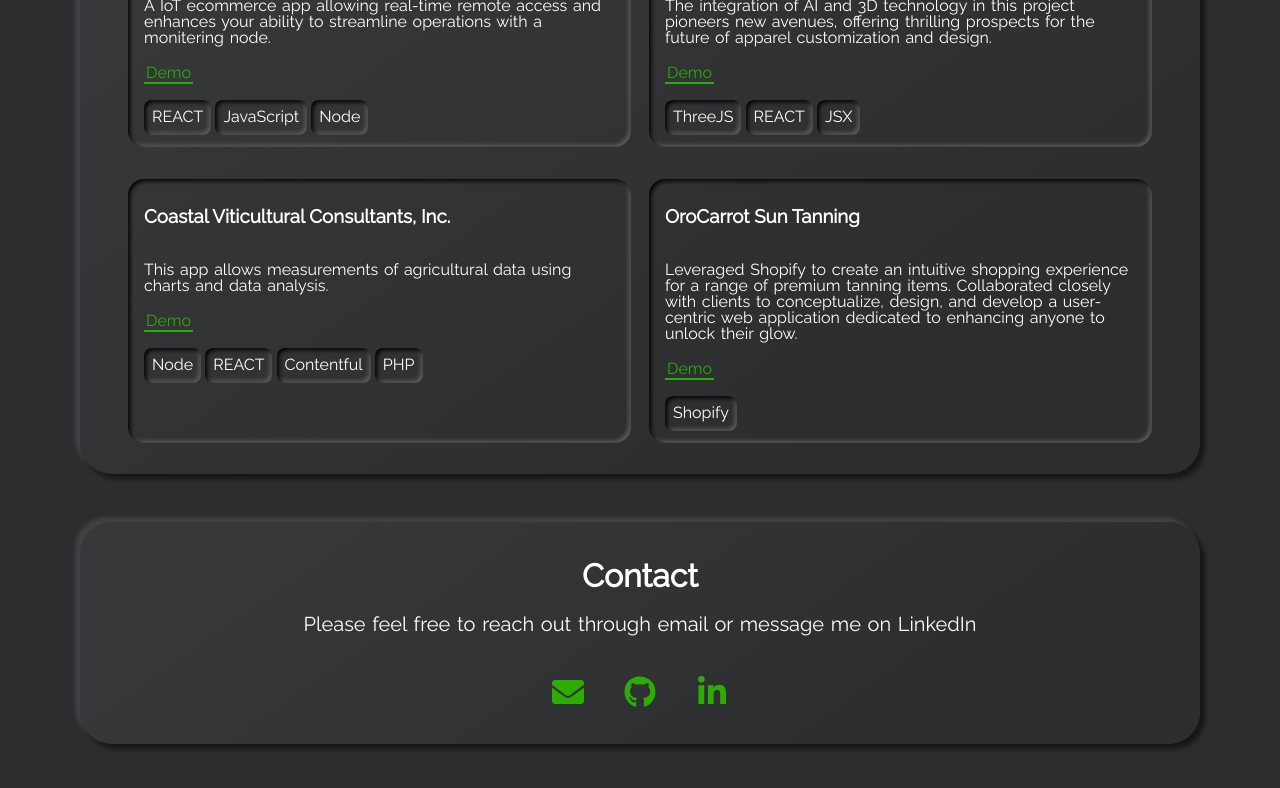
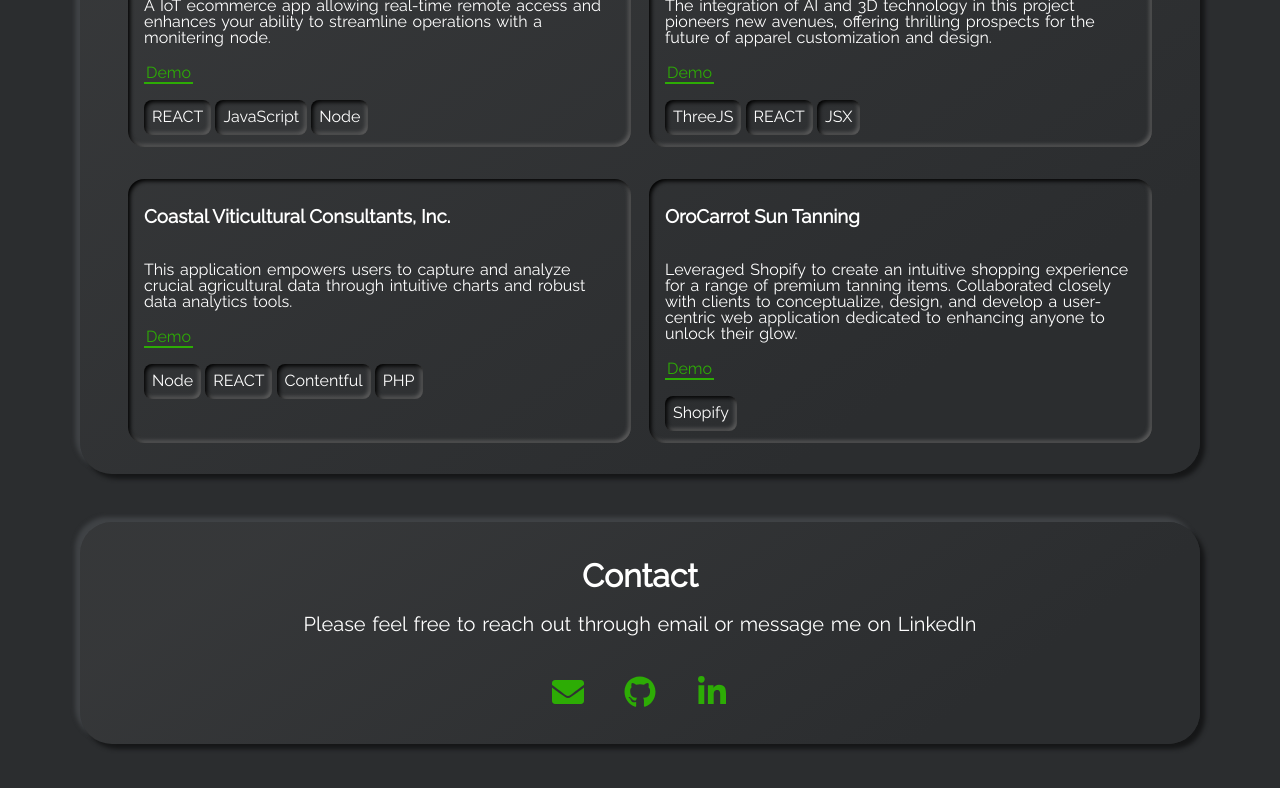
Before and after one commit to asadsidd16/asadportfolio, a Jekyll site: the page built from index.html, in a window 1280 px wide and 900 px high, scrolled down 2886 px. Shown: the top 788 px of the window. Built offline with Jekyll 4.4.1, drawn with Linux system fonts in a browser that asks for light colours.

Commit message:
project update

```diff
--- a/_data/projects.yml
+++ b/_data/projects.yml
@@ -30,7 +30,7 @@
     - tag: JSX
 
 - name: Coastal Viticultural Consultants, Inc.
-  descr: "This app allows measurements of agricultural data using charts and data analysis."
+  descr: "This application empowers users to capture and analyze crucial agricultural data through intuitive charts and robust data analytics tools."
   demo: https://www.coastalvit.com/
   tags:
     - tag: Node
```
